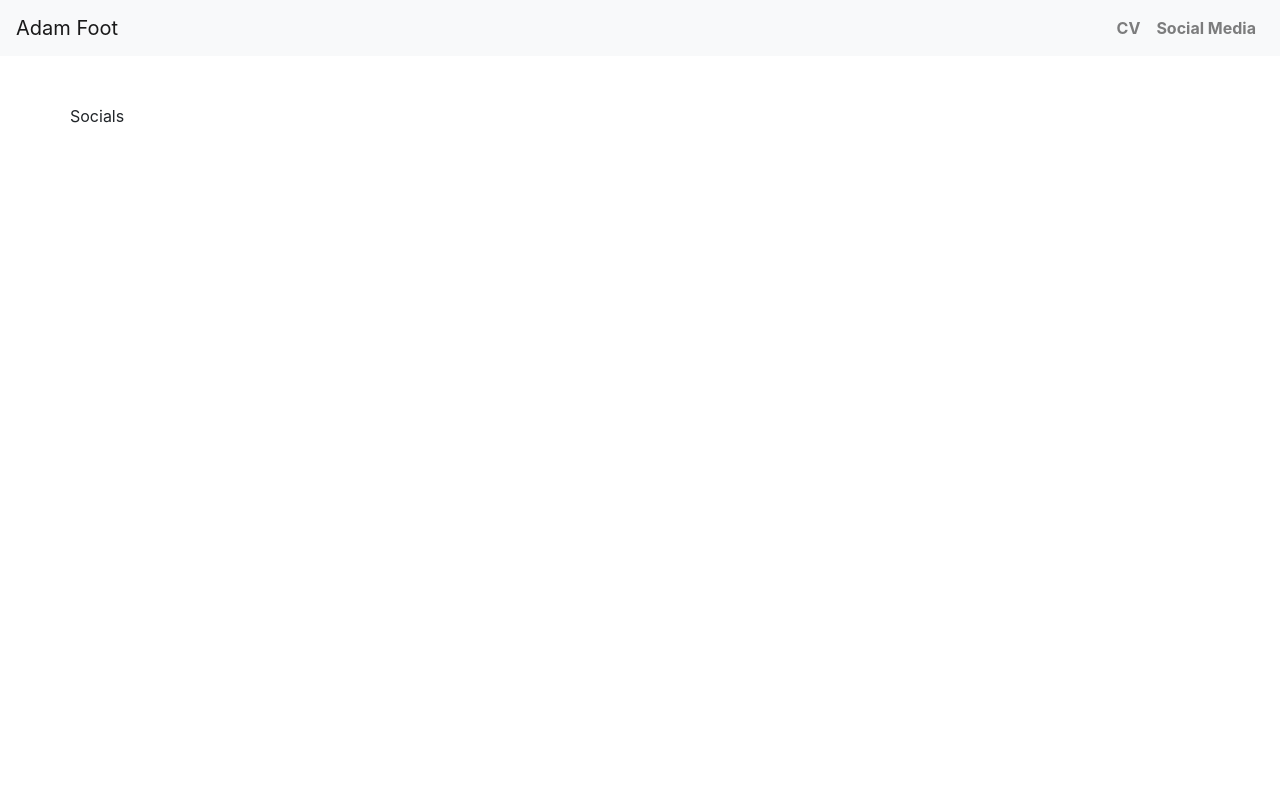
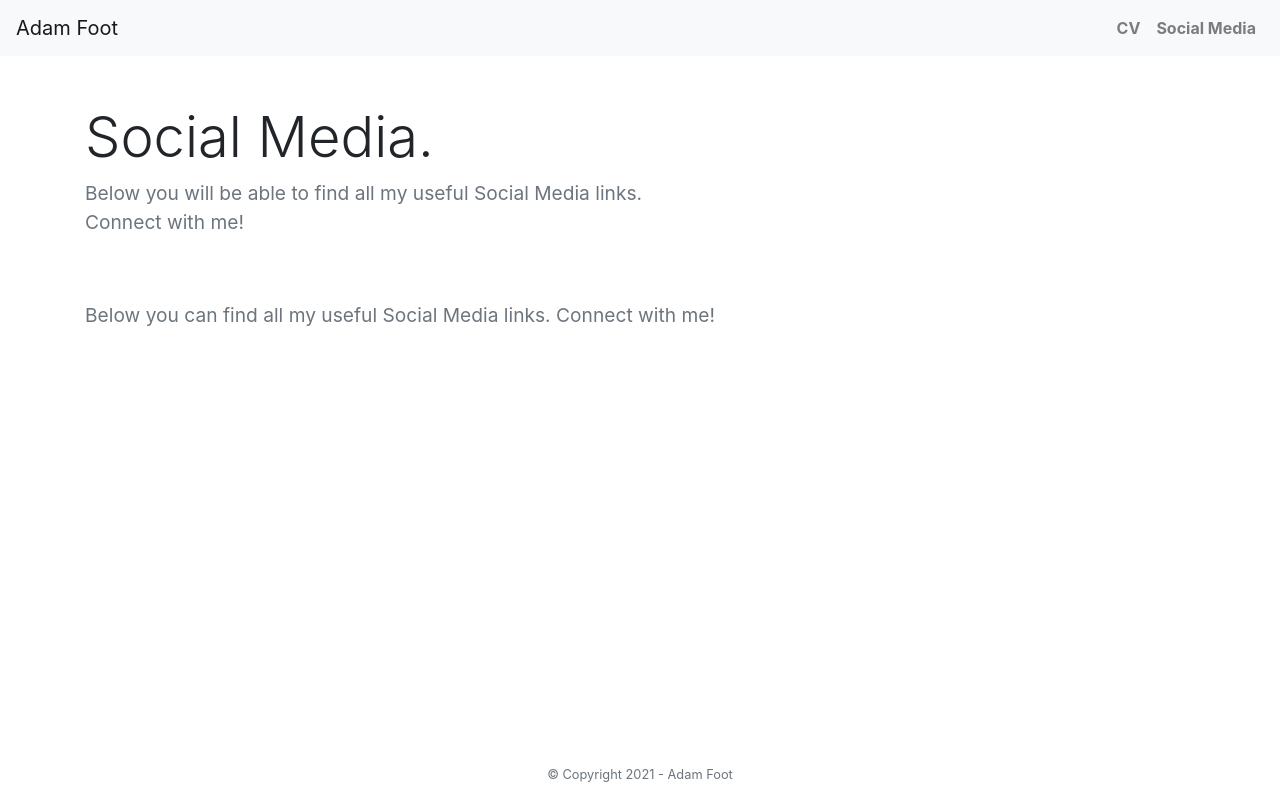
Before and after one commit to Adam-Foot/adamfoot.com, a React (Create React App) app: page /socials in a window 1280 px wide. Built offline with nearby package versions, Linux system fonts and the light colour scheme.

Commit message:
Started Socials content

```diff
--- a/src/components/Socials.js
+++ b/src/components/Socials.js
@@ -1,10 +1,28 @@
 import React from 'react';
 
 const Socials = () => (
-    <div className="container">
+    <div className="container font-big">
         <div className="row">
-            <div className="col-">
-                <p>Socials</p>
+            <div className="col-12">
+                <h1 className="display-4">Social Media.</h1>
+            </div>
+        </div>
+
+        <div className="row mb-5">
+            <div className="col-12 col-md-8 col-lg-7">
+                <p className="text-muted">Below you will be able to find all my useful Social Media links. Connect with me!</p>
+            </div>
+        </div>
+
+        <div className="row">
+            <div className="col-12 col-md-8 col-lg-7">
+                <p className="text-muted">Below you can find all my useful Social Media links. Connect with me!</p>
+            </div>
+        </div>
+
+        <div className="row fixed-bottom">
+            <div className="col-12 text-center">
+                <p className="text-muted font-small">&#169; Copyright 2021 - Adam Foot</p>
             </div>
         </div>
     </div>
```
